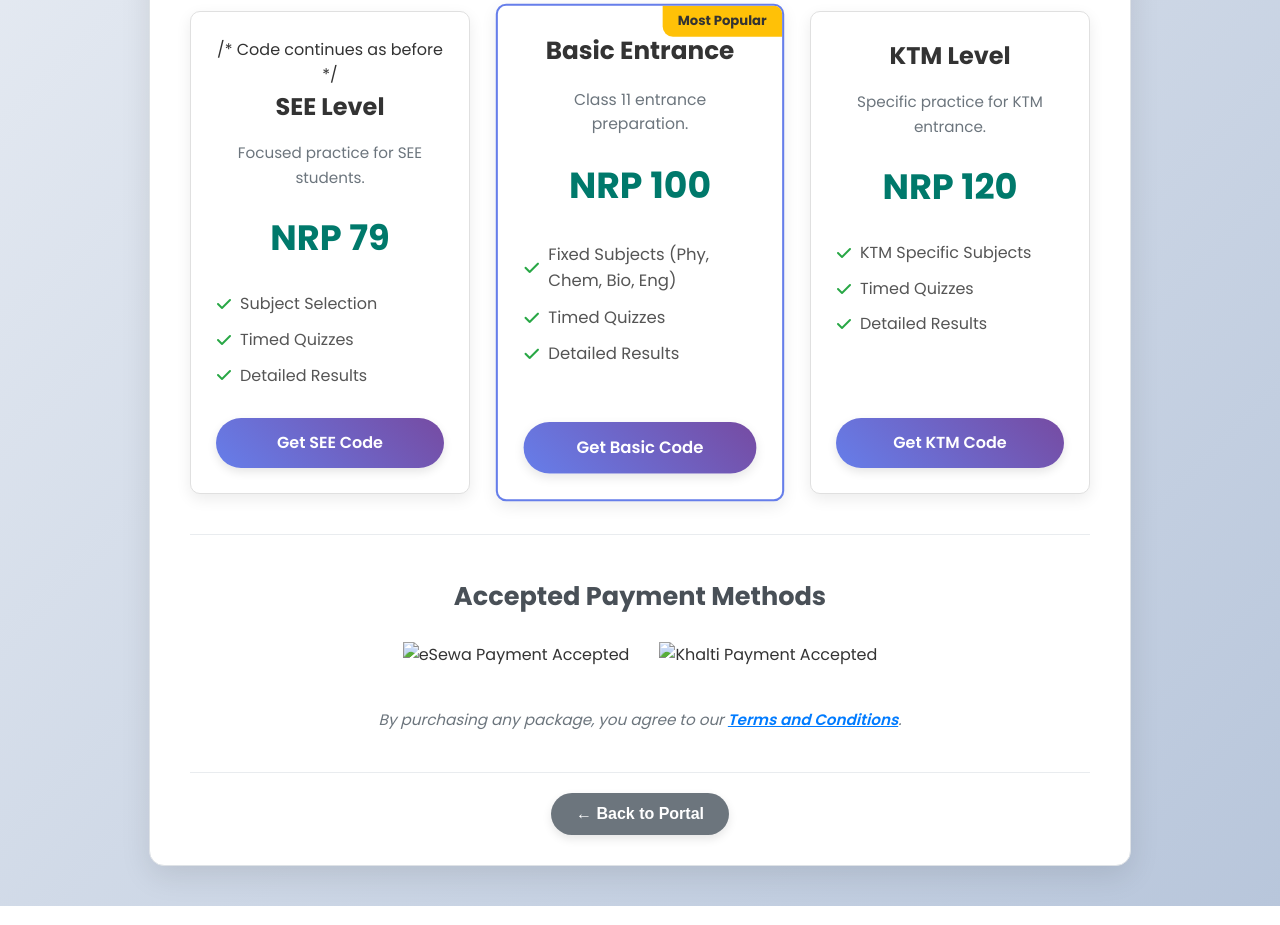
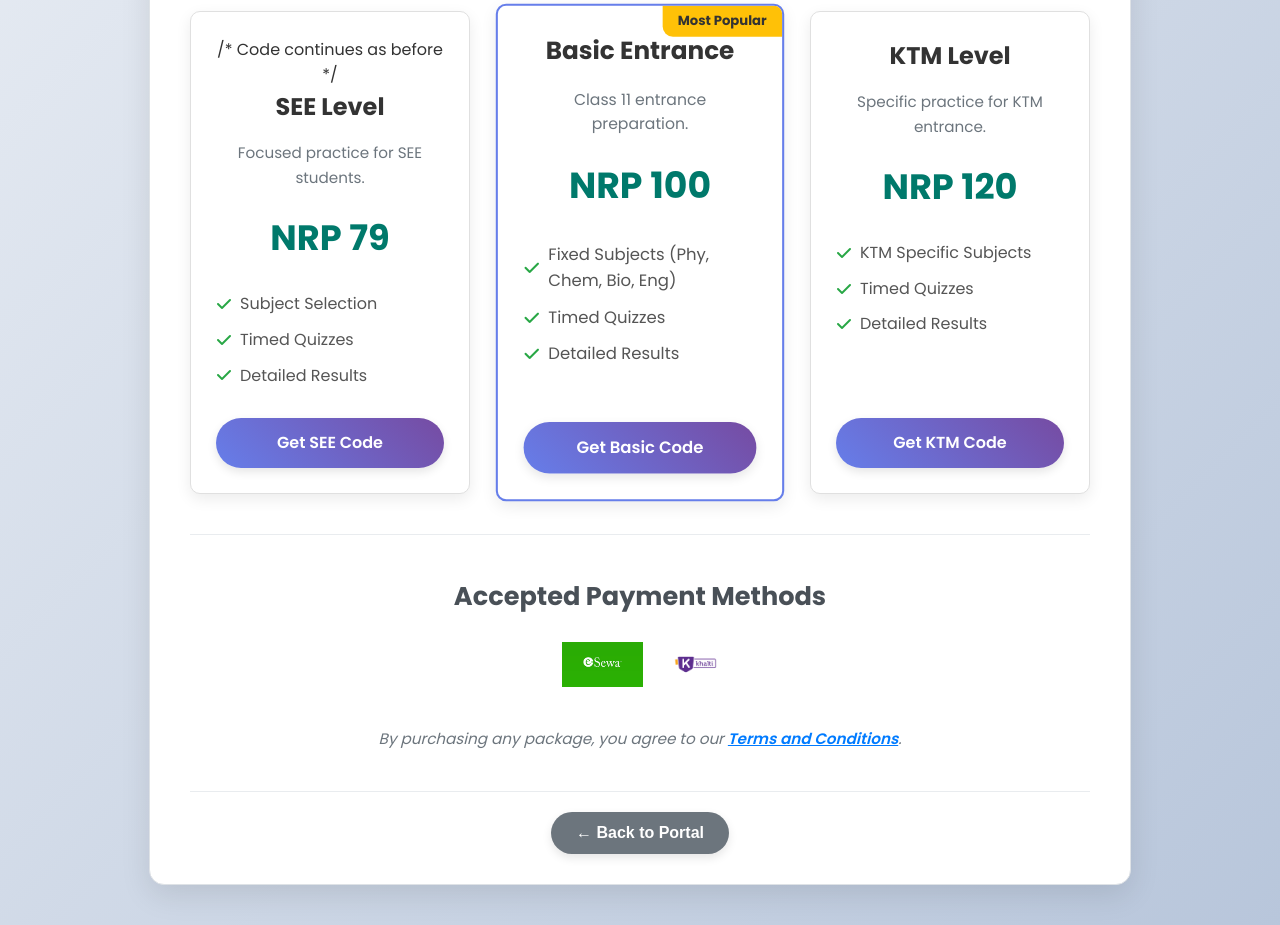
Before and after one commit to codesaksham11/mcqv4-, a plain HTML site: page getnotes.html in a window 1280 px wide. Shown: the part 905-1830 px from the top of the page. Drawn offline with Linux system fonts and the light colour scheme.

Commit message:
Update getnotes.html

```diff
--- a/getnotes.html
+++ b/getnotes.html
@@ -66,8 +66,8 @@
         <section class="payment-partners-section">
             <h2>Accepted Payment Methods</h2>
             <div class="partners-logos">
-                <img src="images/esewa-logo.png" alt="eSewa Payment Accepted" class="partner-logo">
-                <img src="images/khalti-logo.png" alt="Khalti Payment Accepted" class="partner-logo">
+                <img src="images/download.png" alt="eSewa Payment Accepted" class="partner-logo">
+                <img src="images/images.png" alt="Khalti Payment Accepted" class="partner-logo">
                 <!-- Add more logos here if needed -->
             </div>
         </section>
```
